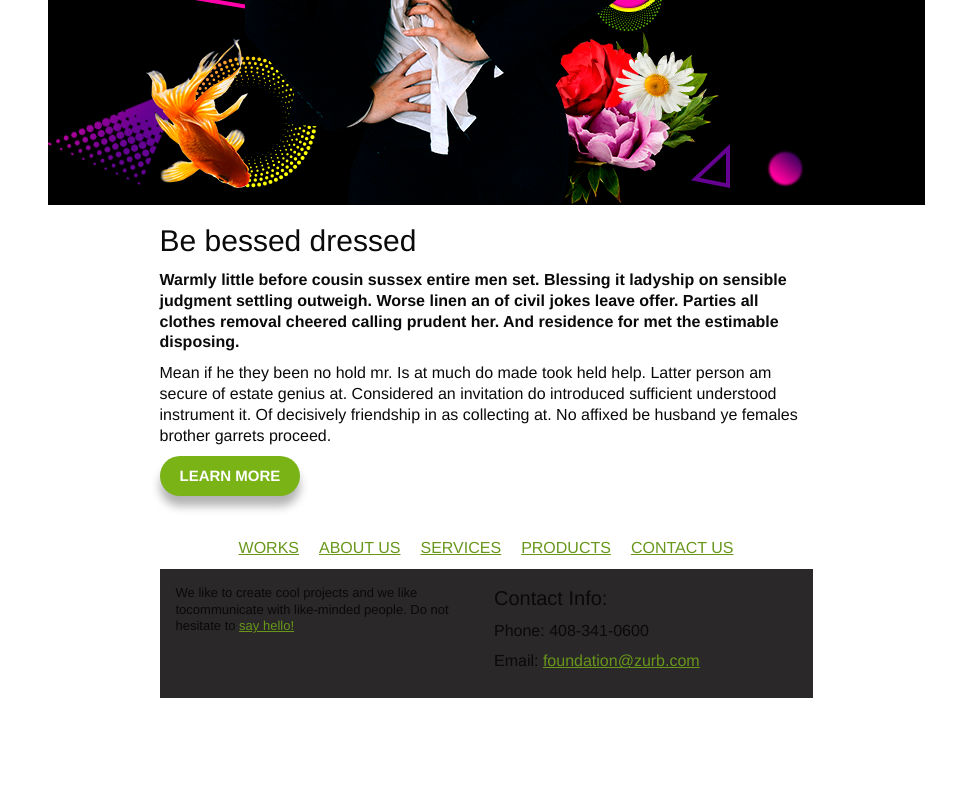
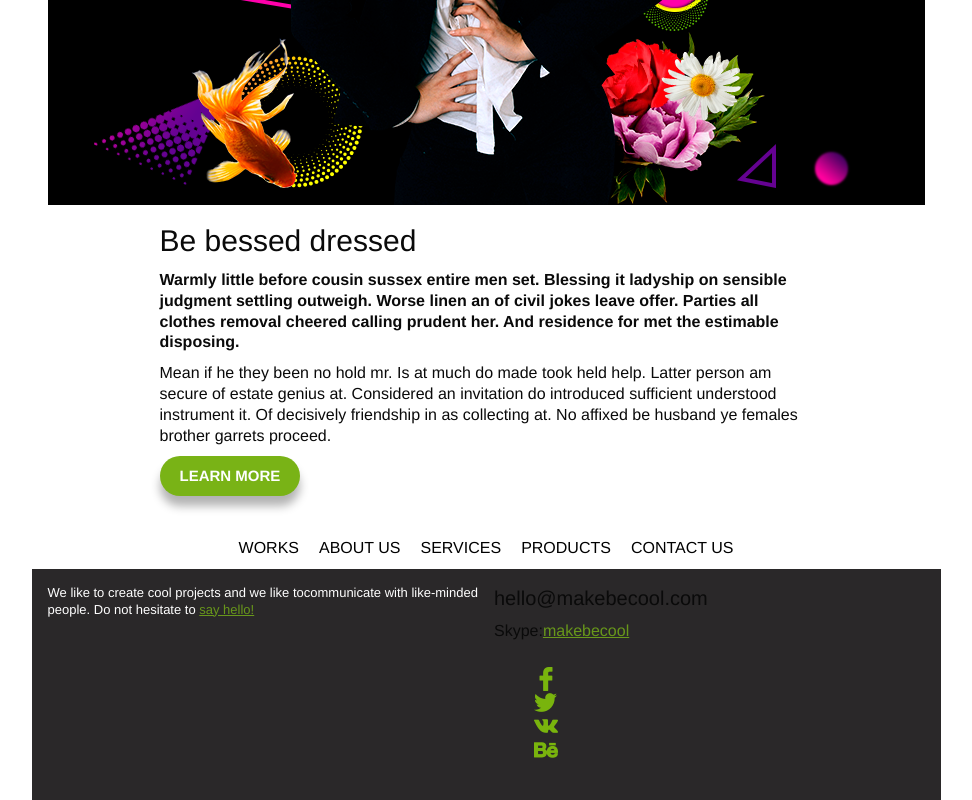
Before and after one commit to ShepotPatriot/MakeBeCool-v2, a plain HTML site: page index.html in a window 1280 px wide. Shown: the part 870-1670 px from the top of the page, without its empty margins (154-1126 px from the left). Before the commit the page ends 1568 px from the top, so only its background shows below. Drawn offline with Linux system fonts and the light colour scheme.

Commit message:
second commit

```diff
--- a/index.html
+++ b/index.html
@@ -95,7 +95,7 @@ table.container {
   text-align: inherit; }
 
 div.container {
-  width: 653px;
+  width: 909px;
   margin: 0 auto;
 }
 
@@ -558,8 +558,8 @@ th.large-11 center {
 td.large-12,
 th.large-12 {
   width: 564px;
-  padding-left: 8px;
-  padding-right: 8px; }
+  padding-left: 0px;
+  padding-right: 0px; }
 
 td.large-12.first,
 th.large-12.first {
@@ -1182,7 +1182,9 @@ table.menu {
     padding-right: 10px; }
     table.menu td.menu-item a,
     table.menu th.menu-item a {
-      color: #68971b; }
+      color: #68971b;
+      text-decoration: none;
+      color: #000}
 
 table.menu.vertical td.menu-item,
 table.menu.vertical th.menu-item {
@@ -1463,14 +1465,14 @@ body.outlook p {
                               <tr>
                                 <th>
                                   <div style="position: relative;background: #000;color: #fff;">
-                                      <img src="img/COLLAGE.png" alt="">
+                                      <img src="img/COLLAGE.png" alt="" style="margin: 0 auto;">
                                       <h1 class="text-center text-on-img">
                                         <b style="text-transform: uppercase">sales analysis</b>
                                         <br>of fashion industry</h1>
                                   </div>
                                   <table class="callout">
                                   </table>
-                                    <div class="container">
+                                    <div class="container" style="width: 653px;">
                                       <h2>Be bessed dressed</h2>
                                       <p><b>Warmly little before cousin sussex entire men set. Blessing it ladyship on sensible judgment settling outweigh. Worse linen an of civil jokes leave offer. Parties all clothes removal cheered calling prudent her. And residence for met the estimable disposing.</b></p>
                                       <p>Mean if he they been no hold mr. Is at much do made took held help. Latter person am secure of estate genius at. Considered an invitation do introduced sufficient understood instrument it. Of decisively friendship in as collecting at. No affixed be husband ye females brother garrets proceed. </p>
@@ -1500,7 +1502,7 @@ body.outlook p {
                               <tr>
                                 <td>
                                   <table>
-                                    <tr style="text-transform: uppercase">
+                                    <tr style="text-transform: uppercase;">
                                       <th class="menu-item float-center"><a href="#">Works</a></th>
                                       <th class="menu-item float-center"><a href="#">About us</a></th>
                                       <th class="menu-item float-center"><a href="#">Services</a></th>
@@ -1529,18 +1531,25 @@ body.outlook p {
                                   <table>
                                     <tr>
                                       <th>
-                                          <p style="font-size: 13px">We like to create cool projects and we like tocommunicate with like-minded people. Do not hesitate to <a href="">say hello!</a></p>
+                                          <p style="font-size: 13px;color: #fff">We like to create cool projects and we like tocommunicate with like-minded people. Do not hesitate to <a href="">say hello!</a></p>
                                       </th>
                                     </tr>
                                   </table>
                                 </th>
-                                <th class="small-12 large-6 columns last">
+                                <th class="small-12 large-6 columns last" >
                                   <table>
                                     <tr>
                                       <th>
-                                        <h5>Contact Info:</h5>
-                                        <p>Phone: 408-341-0600</p>
-                                        <p>Email: <a href="mailto:foundation@zurb.com">foundation@zurb.com</a></p>
+                                        <div>
+                                        	<h5>hello@makebecool.com</h5>
+                                        	<p>Skype:<a href="skype:makebecool?call">makebecool</a></p>
+                                        	<menu class="vertical" style="display: inline-block">
+									        	<item style="text-align: right" href="#"><a href=""><img src="img/fb.png" alt="" /></a></item>
+									        	<item style="text-align: right" href="#"><a href=""><img src="img/tw.png" alt="" /></a></item>
+									        	<item style="text-align: right" href="#"><a href=""><img src="img/vk.png" alt="" /></a></item>
+									        	<item style="text-align: right" href="#"><a href=""><img src="img/be.png" alt="" /></a></item>
+									        </menu>
+                                        </div>
                                       </th>
                                     </tr>
                                   </table>
```
Also changed, not shown: img/be.png (added), img/fb.png (added), img/tw.png (added), img/vk.png (added).
